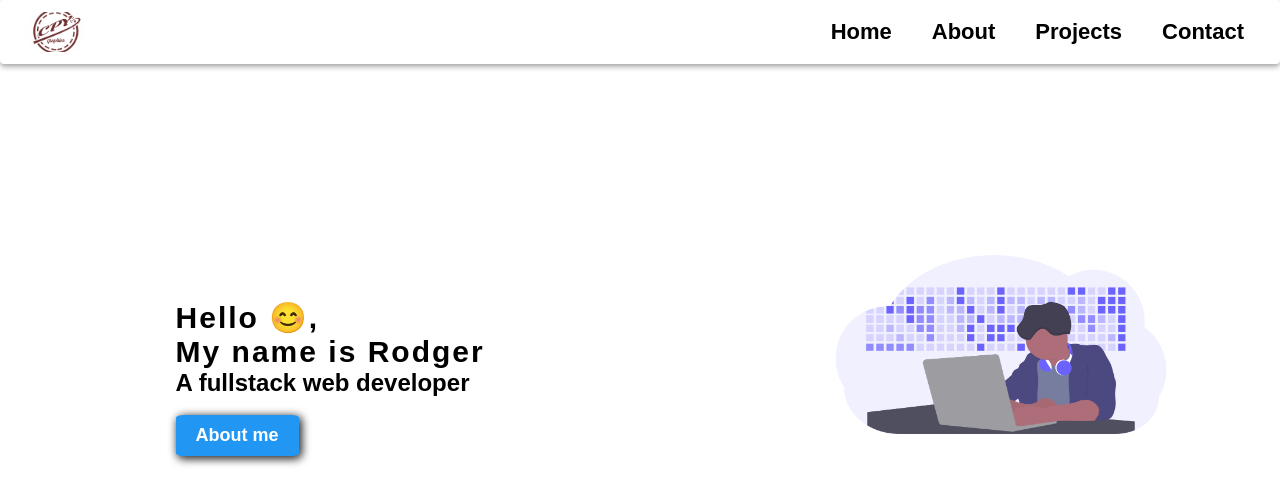
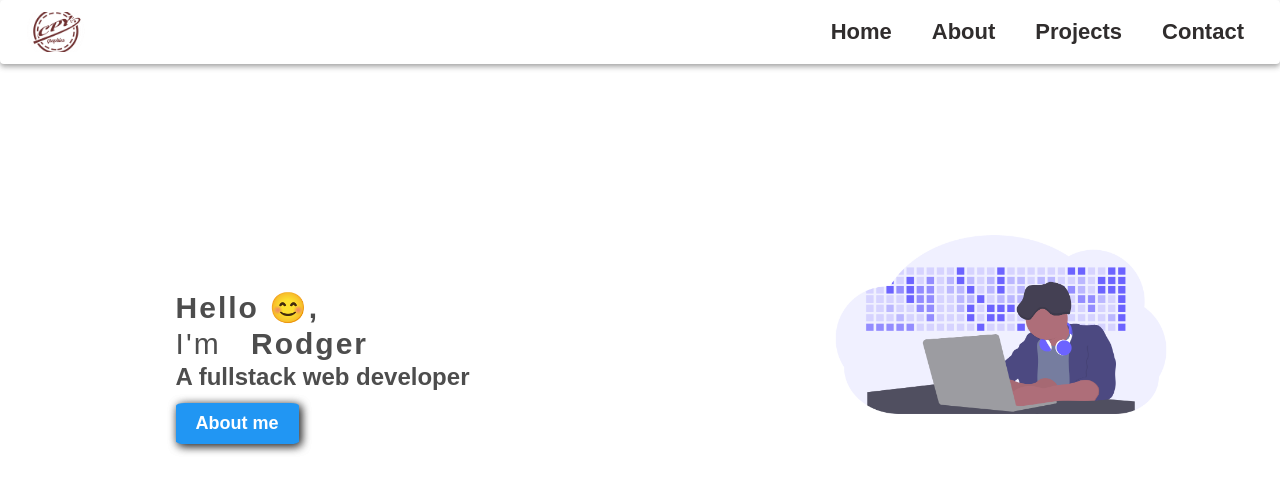
Before and after one commit to RodgerCodes/Portfolio-codeV1, a Vue app: page / in a window 1280 px wide. Shown: the top 504 px of the page. Built offline with nearby package versions, Linux system fonts and the light colour scheme; a small style sheet from the web is missing.

Commit message:
fixed accessibility issues

```diff
--- a/src/App.vue
+++ b/src/App.vue
@@ -32,7 +32,7 @@ body {
   font-family: sans-serif;
   -webkit-font-smoothing: antialiased;
   -moz-osx-font-smoothing: grayscale;
-  color: #000000;
+  color: #4d4d4d;
 }
 
 @media Screen and (max-width:1300px){
--- a/src/components/About_Section.vue
+++ b/src/components/About_Section.vue
@@ -37,7 +37,6 @@ export default {
 .about h1 {
    text-align: center;
    margin: 0 0 20px 0;
-
 }
 
 .about-info {
@@ -58,6 +57,6 @@ export default {
   position: absolute;
   top: 25%;
  font-size: 18px;
- color: rgb(49, 49, 49);
+ color: rgb(56, 56, 56);
 }
 </style>
--- a/src/components/Contact_section.vue
+++ b/src/components/Contact_section.vue
@@ -32,6 +32,10 @@ export default {
 .contact-info {
     height: 100vh;
     position: relative;
+}
+
+#contact h1 {
+    color: #4d4d4d ;
 }
 
 .info {
--- a/src/components/Projects_section.vue
+++ b/src/components/Projects_section.vue
@@ -74,7 +74,7 @@ export default {
  .project h1 {
      text-align: center;
      margin: 0 0 20px 0;
-     color: #000;
+     color: rgb(77, 76, 76);
  }
 
 
--- a/src/components/TechStack.vue
+++ b/src/components/TechStack.vue
@@ -50,6 +50,7 @@ export default {
 
 .tech h3{
     text-align: center;
+    color: #646464 ;
 }
 
 .stack > div h4 {
--- a/src/components/home_section.vue
+++ b/src/components/home_section.vue
@@ -2,7 +2,7 @@
 <div data-aos="fade-right" class="container items">
     <div class="content">
       <h1>Hello 😊,</h1>
-       <h1>My name is Rodger</h1>
+       <h1><span>I'm</span> Rodger</h1>
      <h2 style="font-size=30px">A fullstack web developer</h2>
      <router-link to="/#about" class="link"><a @click="closesidebar">About me</a></router-link>
     </div>
@@ -35,7 +35,7 @@ export default {
 
  .content {
      position: absolute;
-     top: 5.5rem;
+     top: 6rem;
      left: 10%;
      position: relative;
  }
@@ -43,6 +43,12 @@ export default {
 .content h1 {
     font-size: 30px ;
     letter-spacing: 2px;
+    margin: 2px 0;
+}
+
+.content span{
+    font-weight: 200;
+    margin-right:20px;
 }
 
  .link {
@@ -64,6 +70,7 @@ export default {
     font-weight: bold;
 }
 
+
 .content a:hover{
     transform: scale(1.1);
 }
@@ -73,7 +80,6 @@ export default {
     justify-content:space-between;
     height: 100vh;
    position: relative;
-   top: 50% !important;
 }
 
 .items img {
--- a/src/components/layouts/Header.vue
+++ b/src/components/layouts/Header.vue
@@ -2,7 +2,7 @@
   <v-card
     color="grey lighten-4"
     flat
-    height="200px"
+    height="180px"
     tile
     class="header-main"
 
@@ -35,7 +35,7 @@
          <router-link to="/" @click="closesidebar"><a @click="closesidebar">Home</a></router-link>
        <router-link to="/#about" ><a @click="closesidebar">About</a></router-link>
        <router-link to="/#project"><a @click="closesidebar">Projects</a></router-link>
-       <router-link to="/#contact" class="contact-btn"><a @click="closesidebar">Contact</a></router-link>
+       <router-link to="/#contact"><a @click="closesidebar">Contact</a></router-link>
        </div>
           </div>
 
@@ -71,24 +71,32 @@
    margin: 0 20px;
    font-weight: bold;
    font-size: 22px !important;
-   color:#000;
+   color:rgb(48, 45, 45);
  }
 
  .side-nav {
    height: 100vh;
-   width: 0;
    position: fixed;
    top: 0;
    right: 0;
    background: #000;
-   opacity: 0.9;
+   opacity: 1;
    overflow-x: hidden;
-   padding: 60px 0 0 0;
+   padding: 30px 0 0 0;
    transition: 0.5s;
    z-index: 100 !important;
-
+   box-shadow: -6px -6px 20px rgba(255, 255, 255, 1), 6px 6px 20px rgba(0, 0, 0, 0.5);;
  }
 
+.side-nav ::before{
+  content: '';
+  height: 100vh;
+  position: fixed;
+  top: 0;
+  right: 0;
+  background: #000;
+  z-index: 100;
+}
  .side-nav a {
    padding: 5px 10px 5px 30px;
    text-decoration: none;
@@ -102,7 +110,7 @@
   .side-nav .btn-close {
     position: absolute;
     top: 0;
-    left: 10px;
+    left: 5px;
     font-size: 36px;
     margin-right: 50px;
   }
```
